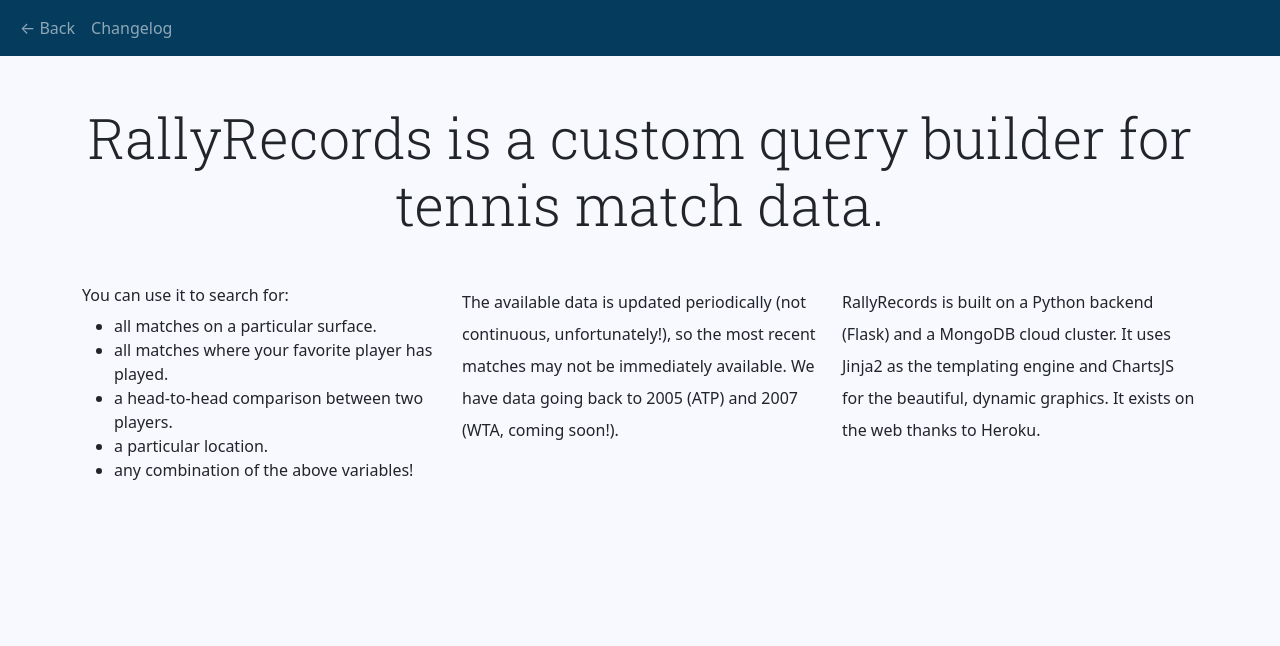
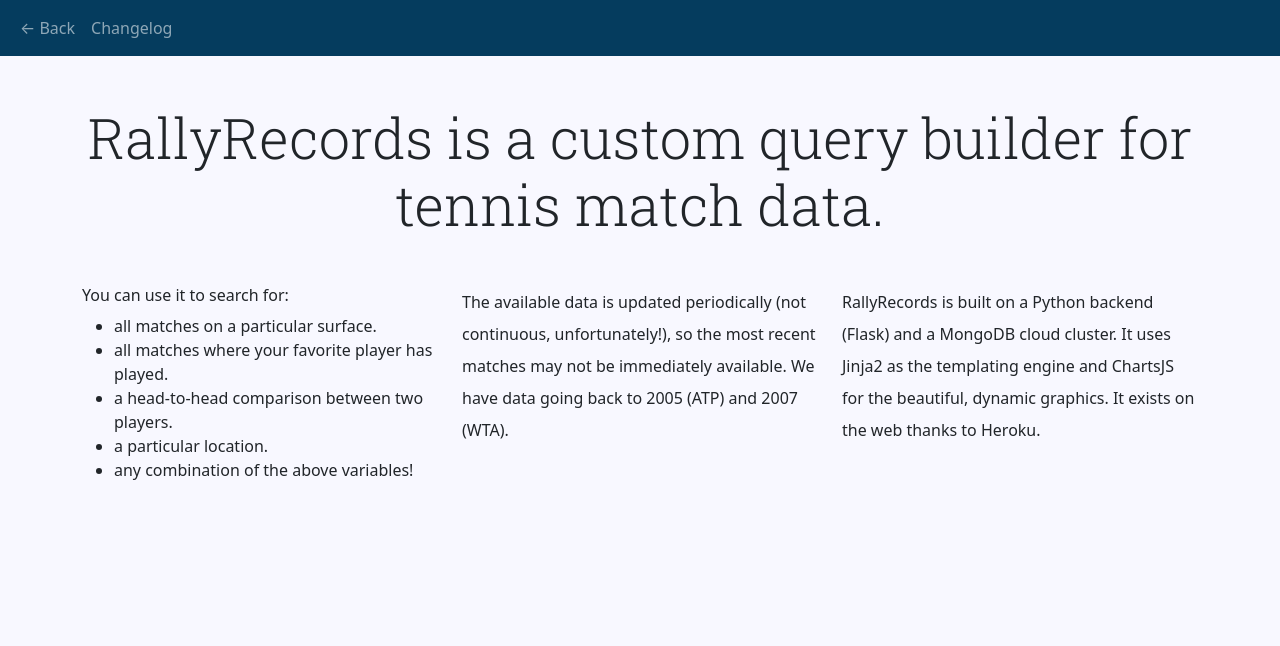
Before and after one commit to abhinavr2121/Rally_Records, a Flask app: page /about in a window 1280 px wide. Shown: the top 646 px of the page. Run offline with Flask 2, Linux system fonts and the light colour scheme; parts of the project's set-up code (start-up, migrations or seed data) failed here and were passed over; some libraries are stand-ins or nearby versions.

Commit message:
Update about.html

```diff
--- a/templates/about.html
+++ b/templates/about.html
@@ -38,7 +38,7 @@
                     </ul>
                 </div>
                 <div class="col">
-                    <h6 class="lh-lg">The available data is updated periodically (not continuous, unfortunately!), so the most recent matches may not be immediately available. We have data going back to 2005 (ATP) and 2007 (WTA, coming soon!).</h6>
+                    <h6 class="lh-lg">The available data is updated periodically (not continuous, unfortunately!), so the most recent matches may not be immediately available. We have data going back to 2005 (ATP) and 2007 (WTA).</h6>
                 </div>
                 <div class="col">
                     <h6 class="lh-lg">RallyRecords is built on a Python backend (Flask) and a MongoDB cloud cluster. It uses Jinja2 as the templating engine and ChartsJS for the beautiful, dynamic graphics. It exists on the web thanks to Heroku.</h6>
```
